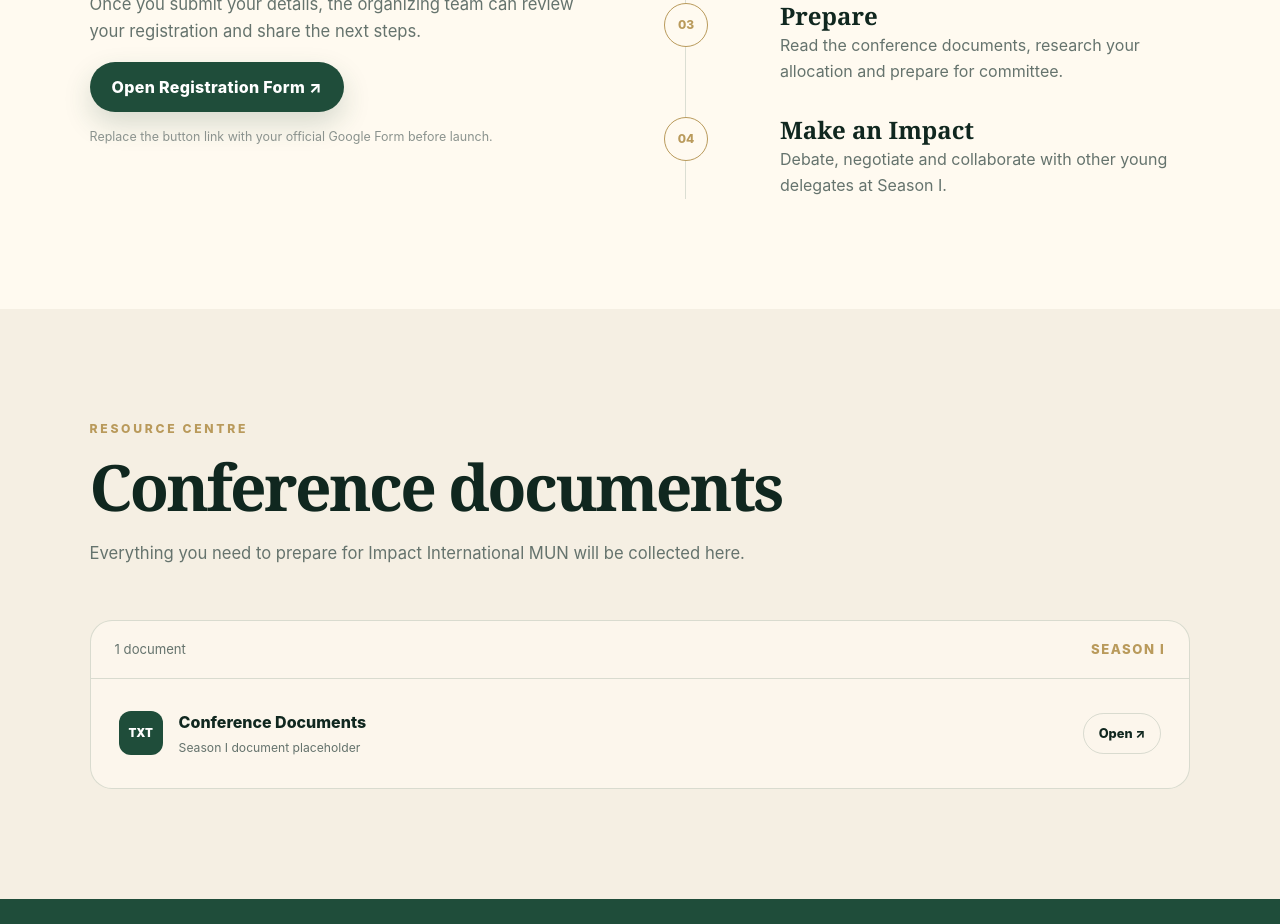
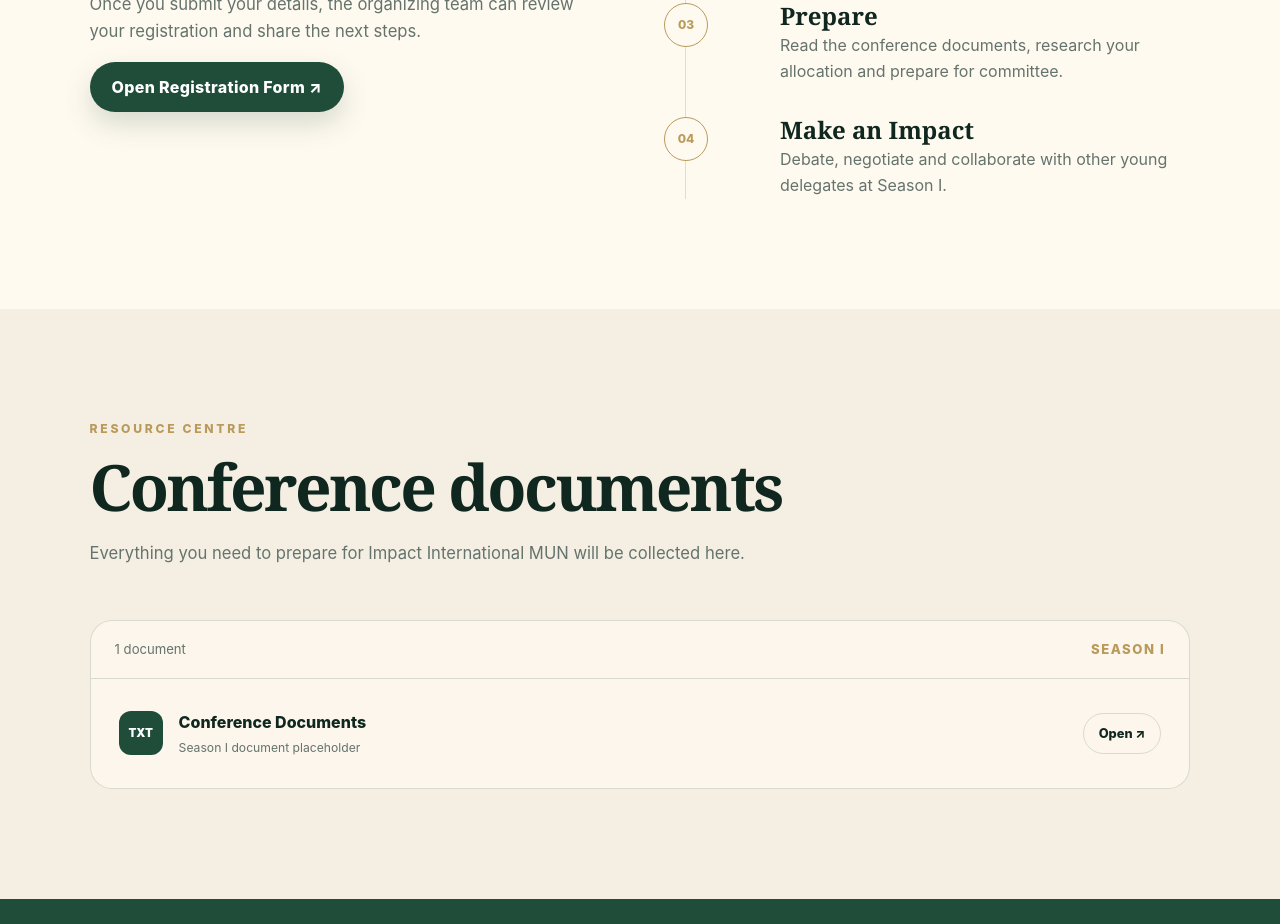
Before and after one commit to pker05-lab/Impact-International-MUN, a plain HTML site: page index.html in a window 1280 px wide. Shown: the part 3276-4200 px from the top of the page. Drawn offline with Linux system fonts and the light colour scheme.

Commit message:
Update index.html

```diff
--- a/index.html
+++ b/index.html
@@ -131,7 +131,7 @@
           <a class="btn btn-primary" href="https://forms.gle/LcJqEBAU3UUdpGuk8" target="_blank" rel="noopener">
             Open Registration Form ↗
           </a>
-          <p class="small-note">Replace the button link with your official Google Form before launch.</p>
+
         </div>
 
         <div class="process reveal">
```
